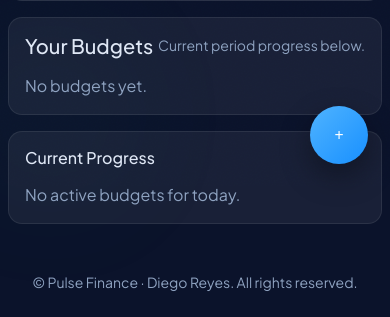
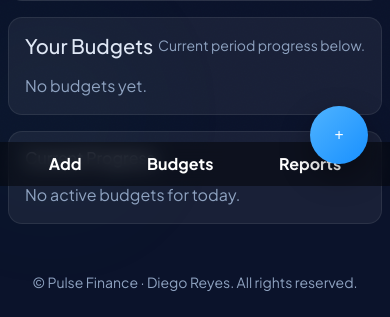
Before and after one commit to dreyesliranzo/financeApp, a Flask app: page /budgets in a window 390 px wide. Shown: the part 658-975 px from the top of the page. Run offline with Flask 3, Linux system fonts and the light colour scheme; a user stored in the database is signed in.

Commit message:
Add sand theme, mobile action bar, and theme cycling

```diff
--- a/static/css/style.css
+++ b/static/css/style.css
@@ -18,6 +18,17 @@
     --muted: #64748b;
     --success: #16a34a;
     --danger: #e11d48;
+}
+
+:root[data-theme='sand'] {
+    --bg: #fdf6e3;
+    --bg-card: rgba(255, 255, 255, 0.95);
+    --primary: #f59e0b;
+    --primary-strong: #d97706;
+    --text: #3f2f1c;
+    --muted: #6b5b43;
+    --success: #16a34a;
+    --danger: #dc2626;
 }
 
 * {
@@ -249,6 +260,23 @@
     animation: fadeUp 0.4s ease;
 }
 
+.mobile-action-bar {
+    position: fixed;
+    bottom: 0;
+    left: 0;
+    right: 0;
+    background: rgba(0,0,0,0.45);
+    backdrop-filter: blur(10px);
+    padding: 10px 16px;
+    justify-content: space-around;
+    z-index: 900;
+}
+.mobile-action-bar a {
+    color: #fff;
+    text-decoration: none;
+    font-weight: 700;
+}
+
 @media (max-width: 768px) {
     .navbar .container-fluid {
         padding-left: 0.75rem;
--- a/templates/base.html
+++ b/templates/base.html
@@ -61,7 +61,7 @@
     {% with messages = get_flashed_messages(with_categories=true) %}
         {% if messages %}
             {% for category, message in messages %}
-                <div class="alert alert-{{ category }} shadow-sm auto-dismiss">{{ message }}</div>
+                <div class="toast-notice alert alert-{{ category }} shadow-sm auto-dismiss">{{ message }}</div>
             {% endfor %}
         {% endif %}
     {% endwith %}
@@ -74,6 +74,7 @@
     (function() {
         const btn = document.getElementById('themeToggle');
         if (!btn) return;
+        const themes = ['dark', 'light', 'sand'];
         const apply = (mode) => {
             document.documentElement.dataset.theme = mode;
             localStorage.setItem('theme', mode);
@@ -81,7 +82,9 @@
         const saved = localStorage.getItem('theme') || 'dark';
         apply(saved);
         btn.addEventListener('click', () => {
-            const next = (localStorage.getItem('theme') === 'light') ? 'dark' : 'light';
+            const current = localStorage.getItem('theme') || 'dark';
+            const idx = themes.indexOf(current);
+            const next = themes[(idx + 1) % themes.length];
             apply(next);
         });
     })();
@@ -101,8 +104,14 @@
 <footer class="text-center text-secondary small py-4">
     © {{ now().year if now else '' }} Pulse Finance · Diego Reyes. All rights reserved.
 </footer>
+<div id="toast-container"></div>
 {% if current_user.is_authenticated %}
 <button class="fab" onclick="window.location.href='{{ url_for('main.add_transaction') }}'">+</button>
+<div class="mobile-action-bar d-md-none d-flex">
+    <a href="{{ url_for('main.add_transaction') }}">Add</a>
+    <a href="{{ url_for('main.budgets') }}">Budgets</a>
+    <a href="{{ url_for('main.reports') }}">Reports</a>
+</div>
 {% endif %}
 </body>
 </html>
```
